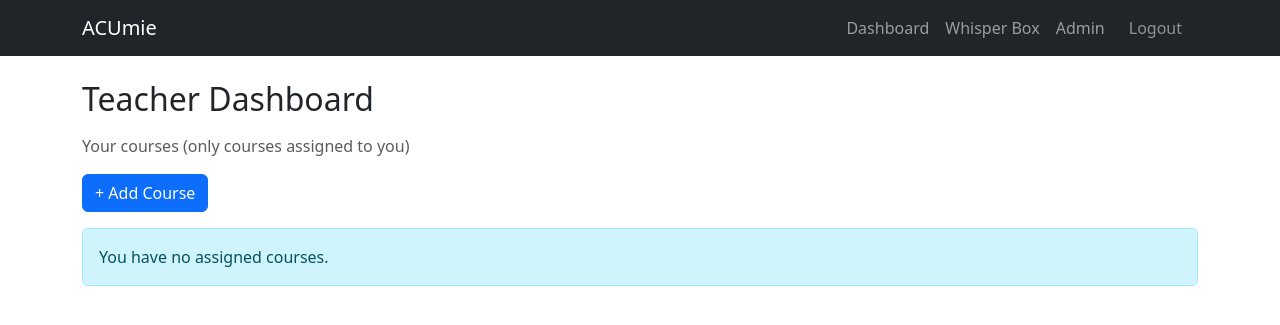
After one commit to Mirket07/Acumie, a Django app: page /grades/teacher/dashboard/ in a window 1280 px wide. The commit adds this page. Shown: the top 325 px of the page. Run offline with Django 5.2, Linux system fonts and the light colour scheme; a user stored in the database is signed in; data comes from the database, SQL or seed files in the repository; both versions use the stored data as it was after the commit; parts of the project's set-up code (start-up, migrations or seed data) failed here and were passed over.

Commit message:
Add teacher dashboard view and update navigation for instructors

```diff
--- a/Acumie/templates/base.html
+++ b/Acumie/templates/base.html
@@ -20,15 +20,27 @@
 <nav class="navbar navbar-expand-lg navbar-dark bg-dark">
     <div class="container">
         <a class="navbar-brand" href="/">ACUmie</a>
-            <button class="navbar-toggler" type="button" data-bs-toggle="collapse" data-bs-target="#navbarNav" aria-controls="navbarNav" aria-expanded="false" aria-label="Toggle navigation">
+
+        <button class="navbar-toggler" type="button" data-bs-toggle="collapse"
+                data-bs-target="#navbarNav" aria-controls="navbarNav"
+                aria-expanded="false" aria-label="Toggle navigation">
             <span class="navbar-toggler-icon"></span>
         </button>
+
         <div class="collapse navbar-collapse justify-content-end" id="navbarNav">
             <div class="navbar-nav">
+
                 {% if user.is_authenticated %}
                     <a class="nav-link" href="{% url 'grades:dashboard' %}">Dashboard</a>
 
                     <a class="nav-link" href="{% url 'feedback:submit' %}">Whisper Box</a>
+
+                    {# ✅ NEW: Teacher dashboard link (only for instructors) #}
+                    {% if user.role == 'INSTRUCTOR' %}
+                        <a class="nav-link" href="{% url 'grades:teacher_dashboard' %}">
+                            Teacher
+                        </a>
+                    {% endif %}
 
                     {% if user.is_staff %}
                         <a class="nav-link" href="{% url 'admin:index' %}">Admin</a>
@@ -36,25 +48,23 @@
 
                     <form id="logout-form" method="post" action="{% url 'logout' %}" style="display:inline;">
                         {% csrf_token %}
-                          <button
-                            type="submit"
+                        <button type="submit"
                                 class="nav-link text-white-50"
-                            aria-label="Logout"
-                          >
+                                aria-label="Logout">
                             Logout
                         </button>
                     </form>
                 {% else %}
                     <a class="nav-link" href="{% url 'login' %}">Login</a>
                 {% endif %}
+
             </div>
         </div>
     </div>
 </nav>
 
 <div class="container-fluid">
-        {% block content %}
-        {% endblock %}
+    {% block content %}{% endblock %}
 </div>
 
 <script src="https://cdn.jsdelivr.net/npm/bootstrap@5.3.3/dist/js/bootstrap.bundle.min.js"></script>
--- /dev/null
+++ b/grades/templates/grades/teacher/dashboard.html
@@ -0,0 +1,32 @@
+{% extends "base.html" %}
+{% block title %}Teacher Dashboard - ACUmie{% endblock %}
+
+{% block content %}
+<div class="container py-4">
+  <h2 class="mb-3">Teacher Dashboard</h2>
+  <p class="text-muted">Your courses (only courses assigned to you)</p>
+
+  <div class="mb-3">
+    <a class="btn btn-primary" href="{% url 'grades:teacher_course_create' %}">+ Add Course</a>
+    <!-- teacher_course_create will be implemented later -->
+  </div>
+
+  <div class="list-group">
+    {% for c in my_courses %}
+      <div class="list-group-item d-flex justify-content-between align-items-center">
+        <div>
+          <strong>{{ c.code }}</strong> — {{ c.title }} <br>
+          <small class="text-muted">{{ c.ects_credit }} ECTS</small>
+        </div>
+        <div class="btn-group">
+          <a class="btn btn-sm btn-outline-primary" href="{% url 'courses:detail' c.id %}">View</a>
+          <a class="btn btn-sm btn-outline-secondary" href="{% url 'grades:teacher_course_edit' c.id %}">Edit</a>
+          <a class="btn btn-sm btn-outline-success" href="{% url 'grades:teacher_grade_entry' c.id %}">Enter Grades</a>
+        </div>
+      </div>
+    {% empty %}
+      <div class="alert alert-info">You have no assigned courses.</div>
+    {% endfor %}
+  </div>
+</div>
+{% endblock %}
--- a/grades/urls.py
+++ b/grades/urls.py
@@ -6,4 +6,5 @@ app_name = 'grades'
 
 urlpatterns = [
     path('dashboard/', views.grade_dashboard_view, name='dashboard'),
+path('teacher/dashboard/', views_teacher.teacher_dashboard, name='teacher_dashboard')
 ]
```
Also changed, not shown: db.sqlite3. Lines whose indentation alone changed are shown as unchanged.
